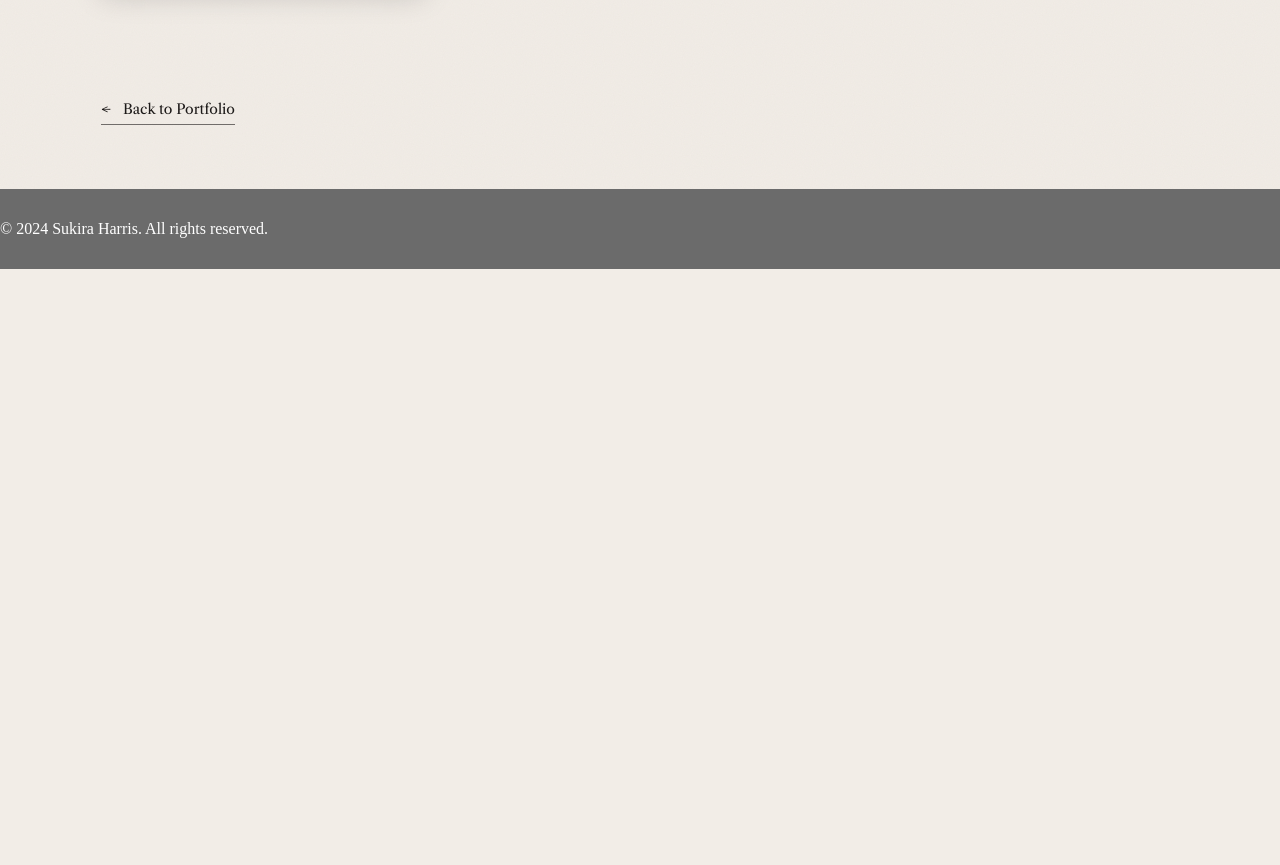
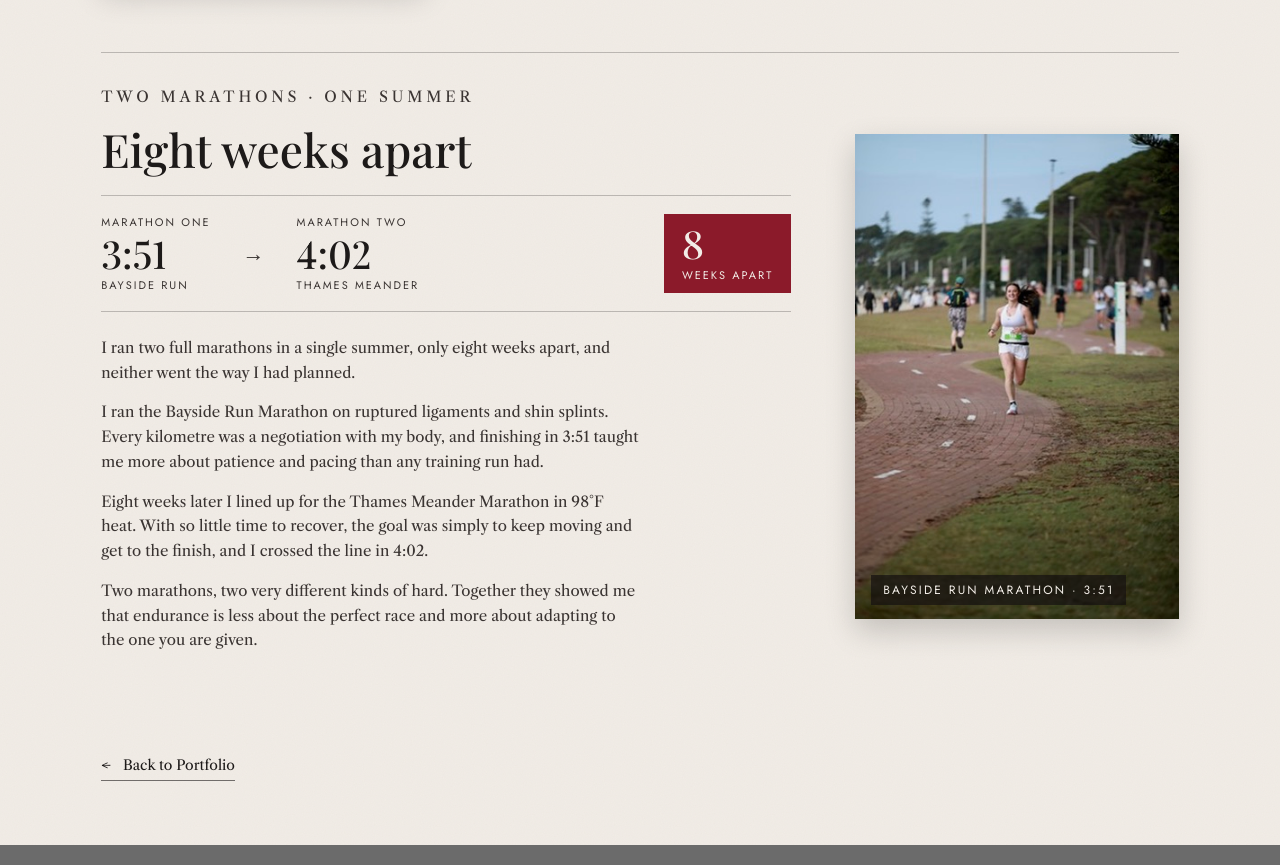
Before and after one commit to sukiraharris/Personal-Website, a website: page pages/endurance.html in a window 1280 px wide. Shown: the part 1528-2393 px from the top of the page. Before the commit the page ends 1797 px from the top, so only its background shows below. Drawn offline with nearby package versions, Linux system fonts and the light colour scheme.

Commit message:
Add two-marathons section to Endurance page
Co-Authored-By: Claude Opus 5.5 <noreply@anthropic.com>

```diff
--- a/pages/endurance.html
+++ b/pages/endurance.html
@@ -71,6 +71,42 @@
                 </div>
             </section>
 
+            <!-- Two marathons, one summer -->
+            <section class="en-race en-race-flip">
+                <figure class="en-race-img">
+                    <img src="../Images/fitness/bayside-run-marathon/running-coastal-path.jpg" alt="Running along the coastal path during the Bayside Run Marathon" />
+                    <figcaption>Bayside Run Marathon &middot; 3:51</figcaption>
+                </figure>
+
+                <div class="en-race-text">
+                    <p class="en-race-eyebrow">Two marathons &middot; one summer</p>
+                    <h2 class="en-race-title">Eight weeks apart</h2>
+
+                    <div class="en-compare">
+                        <div>
+                            <span class="en-compare-year">Marathon one</span>
+                            <strong>3:51</strong>
+                            <span class="en-compare-label">Bayside Run</span>
+                        </div>
+                        <span class="en-compare-arrow" aria-hidden="true">&rarr;</span>
+                        <div>
+                            <span class="en-compare-year">Marathon two</span>
+                            <strong>4:02</strong>
+                            <span class="en-compare-label">Thames Meander</span>
+                        </div>
+                        <div class="en-compare-drop">
+                            <strong>8</strong>
+                            <span class="en-compare-label">Weeks apart</span>
+                        </div>
+                    </div>
+
+                    <p>I ran two full marathons in a single summer, only eight weeks apart, and neither went the way I had planned.</p>
+                    <p>I ran the Bayside Run Marathon on ruptured ligaments and shin splints. Every kilometre was a negotiation with my body, and finishing in 3:51 taught me more about patience and pacing than any training run had.</p>
+                    <p>Eight weeks later I lined up for the Thames Meander Marathon in 98&deg;F heat. With so little time to recover, the goal was simply to keep moving and get to the finish, and I crossed the line in 4:02.</p>
+                    <p>Two marathons, two very different kinds of hard. Together they showed me that endurance is less about the perfect race and more about adapting to the one you are given.</p>
+                </div>
+            </section>
+
             <a class="pp-back" href="portfolio.html"><span>&larr;</span> Back to Portfolio</a>
         </main>
 
--- a/project.css
+++ b/project.css
@@ -509,3 +509,17 @@ a.pp-mag:hover {
   .en-race-img { max-width: 320px; }
   .en-compare-drop { margin-left: 0; }
 }
+
+/* Mirrored race section: photo on the right */
+.en-race-flip {
+  grid-template-columns: minmax(0, 1.6fr) minmax(220px, 0.75fr);
+}
+
+.en-race-flip .en-race-img {
+  order: 2;
+}
+
+@media (max-width: 800px) {
+  .en-race-flip { grid-template-columns: 1fr; }
+  .en-race-flip .en-race-img { order: 0; }
+}
```
